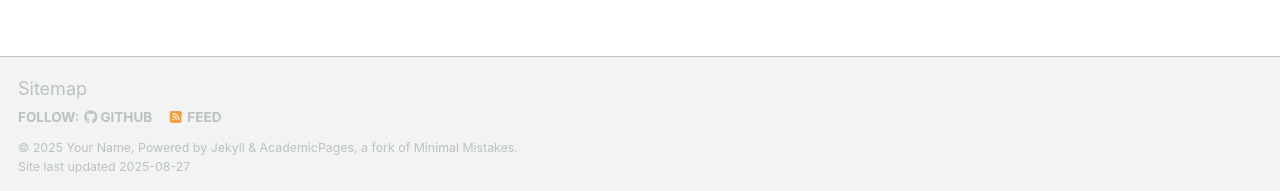
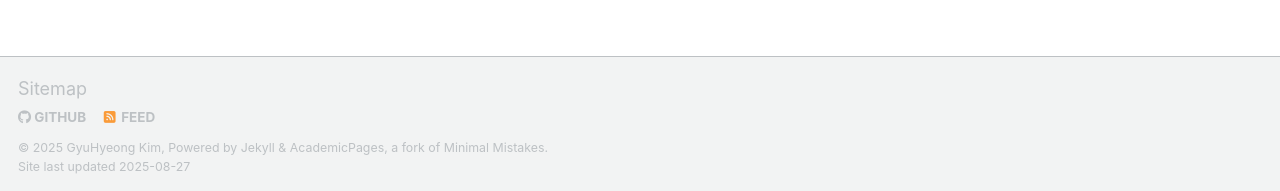
Before and after one commit to GyuHyeong-Kim/GyuHyeong-Kim.github.io, a Jekyll site: the page built from _pages/about.md, in a window 1280 px wide and 900 px high, scrolled down 2880 px. Shown: the part 706-897 px from the top of the window. Built offline with Jekyll 4.4.1, drawn with Linux system fonts in a browser that asks for light colours; some web fonts are replaced; a script that is not in the unit is left out.

Commit message:
Update _config.yml

```diff
--- a/_config.yml
+++ b/_config.yml
@@ -7,13 +7,13 @@
 # server process.
 
 # Basic Site Settings
-locale                   : "en-US"
+locale                   : "ko-KR"
 site_theme               : "default" # Currently available options are "default", "air"
 title                    : "Your Name / Site Title"
 title_separator          : "-"
-name                     : &name "Your Name"
+name                     : &name "GyuHyeong Kim"
 description              : &description "personal description"
-url                      : https://academicpages.github.io # the base hostname & protocol for your site e.g. "https://[your GitHub username].github.io" or if you already have some other page hosted on Github then use "https://[your GitHub username].github.io/[Your Repo Name]"
+url                      : "https://GyuHyeong-Kim.github.io"
 baseurl                  : "" # the subpath of your site, e.g. "/blog"
 repository               : "academicpages/academicpages.github.io"
 
```
